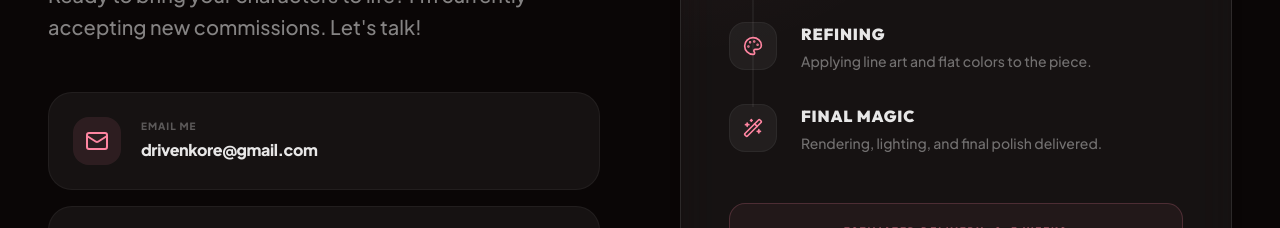
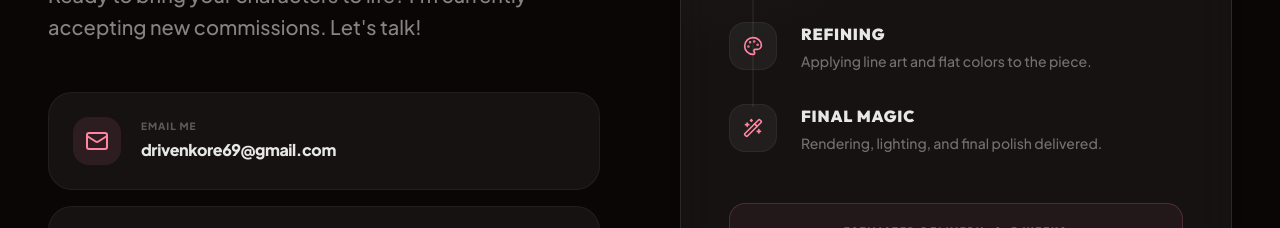
Before and after one commit to Hashir919/wayart-portfolio, a React (Vite) app: page / in a window 1280 px wide. Shown: the part 3600-3828 px from the top of the page. Built offline with nearby package versions, Linux system fonts and the light colour scheme.

Commit message:
contact email update

```diff
--- a/src/sections/Contact.tsx
+++ b/src/sections/Contact.tsx
@@ -2,7 +2,7 @@ import { motion } from "motion/react";
 import { Mail, Sparkles, MessageCircle, ClipboardCheck, PenTool, Palette, Wand2 } from "lucide-react";
 
 const CONTACT_INFO = {
-  email: "drivenkore@gmail.com",
+  email: "drivenkore69@gmail.com",
   discord: "kore_69",
   discordUrl: "https://discord.com" // Update with real link if available
 };
```
